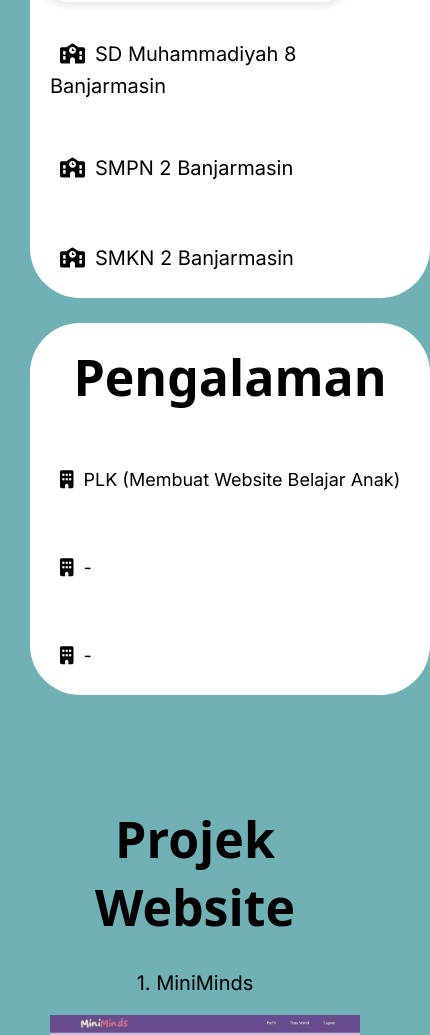
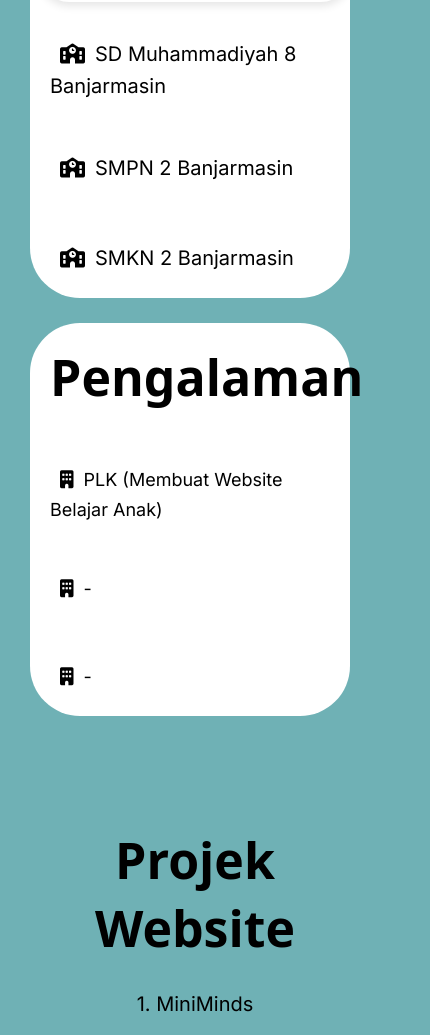
Before and after one commit to aurelliazhr/portofolio-Aurel, a plain HTML site: page index.html in a window 390 px wide. Shown: the part 802-1837 px from the top of the page, 430 px wide, since content can reach past the window. Drawn offline with Linux system fonts and the light colour scheme; a web font is replaced by a local one.

Commit message:
Update index.html

```diff
--- a/index.html
+++ b/index.html
@@ -222,7 +222,7 @@
       @media (max-width: 800px) {
         *,
         body {
-          width: auto;
+          max-width: auto;
         }
 
         .navbar i {
@@ -259,14 +259,14 @@
         }
 
         .pendidikan {
-          width: 380px;
+          width: 300px;
           margin-bottom: 25px;
         }
 
         .pengalaman {
           background-color: white;
           border-radius: 50px;
-          width: 380px;
+          width: 300px;
         }
 
         .pengalaman p {
```
